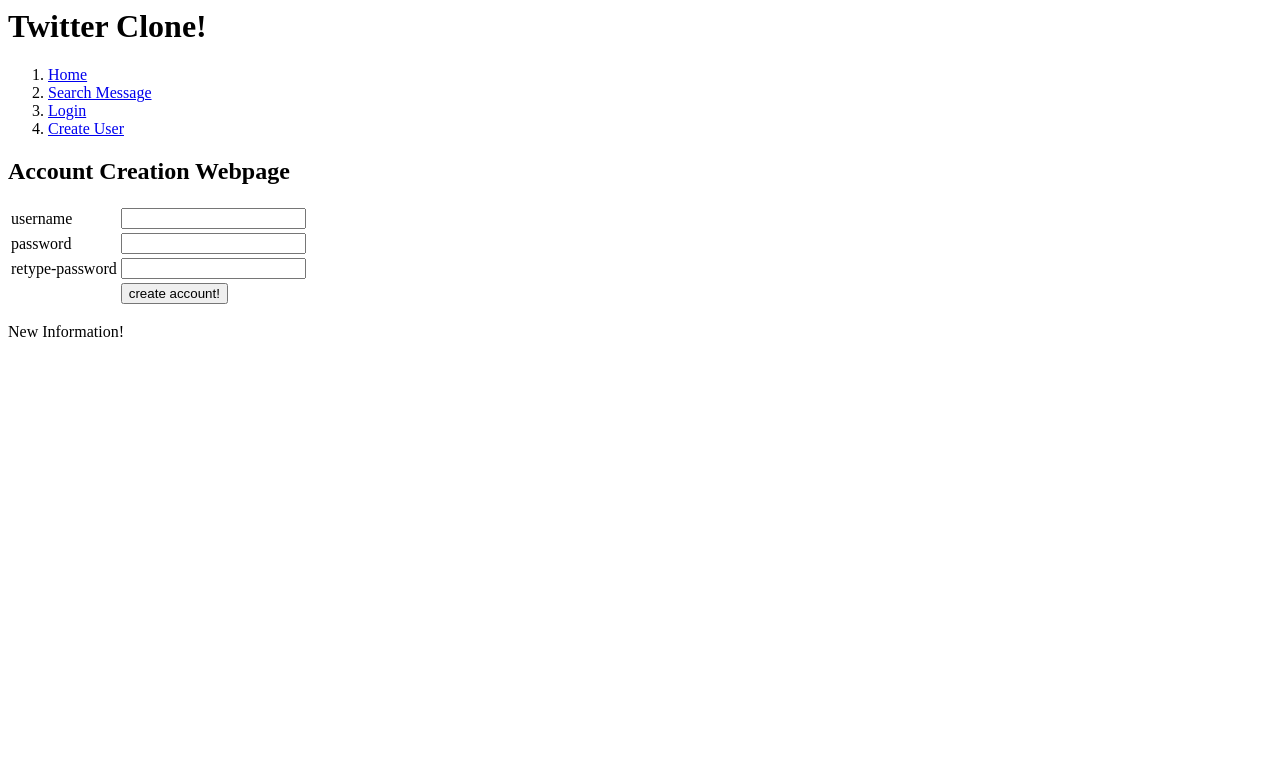
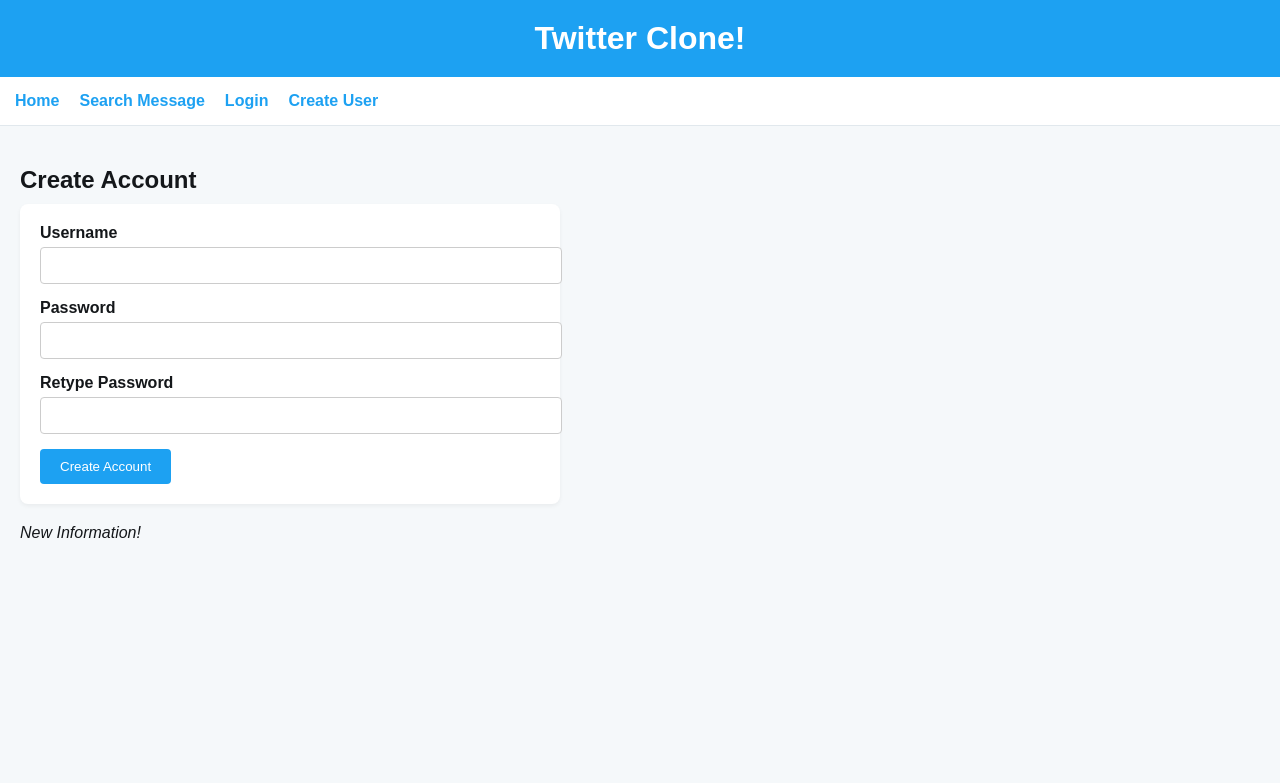
Before and after one commit to ShadabS05/final_project, a Flask app: template services/web/project/templates/create_user.html in a window 1280 px wide. Shown: the top 783 px of the page. Run offline with Flask 3, Linux system fonts and the light colour scheme; the template is opened without the code that fills it, so the values that code supplies are empty; parts of the project's set-up code (start-up, migrations or seed data) failed here and were passed over.

Commit message:
added style

```diff
--- a/services/web/project/templates/base.html
+++ b/services/web/project/templates/base.html
@@ -1,9 +1,69 @@
+<!DOCTYPE html>
 <html>
 <head>
-		<title> CS143 Final Project </title>
+    <title>CS143 Final Project</title>
+    <style>
+        body {
+            font-family: Arial, sans-serif;
+            margin: 0;
+            padding: 0;
+            background: #f5f8fa;
+            color: #14171a;
+        }
+
+        header {
+            background-color: #1da1f2;
+            padding: 20px;
+            color: white;
+            text-align: center;
+        }
+
+        h1 {
+            margin: 0;
+            font-size: 32px;
+        }
+
+        nav {
+            background-color: #ffffff;
+            border-bottom: 1px solid #e1e8ed;
+            padding: 15px;
+        }
+
+        nav ol {
+            list-style: none;
+            padding: 0;
+            display: flex;
+            gap: 20px;
+            margin: 0;
+        }
+
+        nav li {
+            display: inline;
+        }
+
+        nav a {
+            text-decoration: none;
+            color: #1da1f2;
+            font-weight: bold;
+            transition: color 0.3s;
+        }
+
+        nav a:hover {
+            color: #0d8ddb;
+        }
+
+        main {
+            padding: 20px;
+        }
+    </style>
 </head>
 <body>
-		<h1> Twitter Clone! </h1>
+
+    <header>
+        <h1>Twitter Clone!</h1>
+    </header>
+
+    <nav>
         <ol>
             <li><a href='/'>Home</a></li>
             <li><a href='/search'>Search Message</a></li>
@@ -15,7 +75,12 @@
             <li><a href='/create_user'>Create User</a></li>
             {% endif %}
         </ol>
+    </nav>
+
+    <main>
         {% block content %}
         {% endblock %}
+    </main>
+
 </body>
 </html>
--- a/services/web/project/templates/create_user.html
+++ b/services/web/project/templates/create_user.html
@@ -1,36 +1,38 @@
 {% extends 'base.html' %}
 
 {% block content %}
-<h2> Account Creation Webpage </h2>
+    <h2 style="margin-bottom: 10px;">Create Account</h2>
 
     {% if account_created %}
-<p>
-Account Successfully created!
+        <p style="color: green; background-color: #e6ffe6; padding: 10px; border-radius: 6px; width: fit-content;">
+            ✅ Account successfully created!
         </p>
     {% endif %}
 
     {% if error %}
-    <p style="color: red;">{{ error }}</p>
+        <p style="color: red; background-color: #ffe6e6; padding: 10px; border-radius: 6px; width: fit-content;">
+            ❌ {{ error }}
+        </p>
     {% endif %}
 
-<form action='/create_user' method="POST">
-	<table>
-		<tr>
-			<td>username</td>
-			<td><input type=text name=username></td>
-		</tr>
-		<tr>
-			<td>password</td>
-			<td><input type=password name=password></td>
-		</tr>
-		 <tr>
-                        <td>retype-password</td>                                                                                                             <td><input type=password name=retype-password></td>
-                </tr>
-		<tr>
-			<td></td>
-			<td><input type=submit value='create account!'></td>
-		</tr>
-	</table>
+    <form action="/create_user" method="POST" style="background: #fff; padding: 20px; border-radius: 8px; box-shadow: 0 2px 4px rgba(0,0,0,0.05); max-width: 500px;">
+        <div style="margin-bottom: 15px;">
+            <label for="username" style="display: block; font-weight: bold; margin-bottom: 5px;">Username</label>
+            <input type="text" name="username" id="username" required style="width: 100%; padding: 10px; border-radius: 4px; border: 1px solid #ccc;">
+        </div>
+
+        <div style="margin-bottom: 15px;">
+            <label for="password" style="display: block; font-weight: bold; margin-bottom: 5px;">Password</label>
+            <input type="password" name="password" id="password" required style="width: 100%; padding: 10px; border-radius: 4px; border: 1px solid #ccc;">
+        </div>
+
+        <div style="margin-bottom: 15px;">
+            <label for="retype-password" style="display: block; font-weight: bold; margin-bottom: 5px;">Retype Password</label>
+            <input type="password" name="retype-password" id="retype-password" required style="width: 100%; padding: 10px; border-radius: 4px; border: 1px solid #ccc;">
+        </div>
+
+        <input type="submit" value="Create Account" style="background-color: #1da1f2; color: white; padding: 10px 20px; border: none; border-radius: 4px; cursor: pointer;">
     </form>
-<p> New Information! </p>
+
+    <p style="margin-top: 20px; font-style: italic;">New Information!</p>
 {% endblock %}
```
Also changed, not shown: services/web/project/templates/create_message.html (+14 -20 lines), services/web/project/templates/login.html (+22 -22 lines), services/web/project/templates/logout.html (+6 -3 lines), services/web/project/templates/root.html (+11 -9 lines), services/web/project/templates/search.html (+10 -12 lines), .github/workflows/test.yml. Lines whose indentation alone changed are shown as unchanged.
